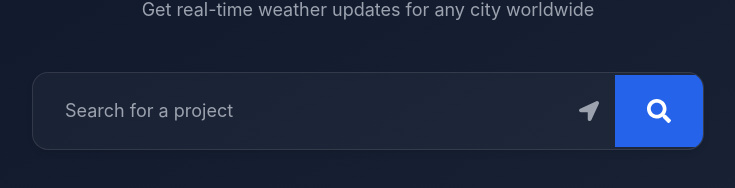
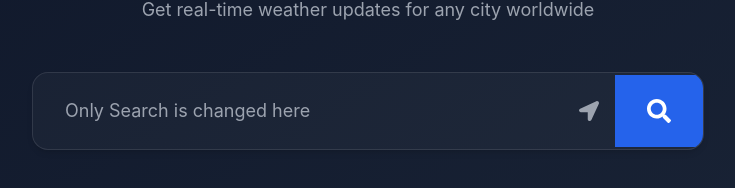
Before and after one commit to visheshmadan678/weatherapp, a React (Vite) app: page / in a window 1280 px wide. Shown: the part 120-308 px from the top of the page, without its empty margins (272-1007 px from the left). Built offline with nearby package versions, Linux system fonts and the light colour scheme.

Commit message:
changed the search bar

```diff
--- a/src/components/SearchBar.jsx
+++ b/src/components/SearchBar.jsx
@@ -21,7 +21,7 @@ function SearchBar({ onSearch }) {
               type="text"
               value={city}
               onChange={(e) => setCity(e.target.value)}
-              placeholder="Search for a project"
+              placeholder="Only Search is changed here"
               className="w-full px-8 py-6 text-lg text-white bg-transparent placeholder-gray-400 search-input focus:outline-none"
             />
             <FaLocationArrow className="absolute right-4 top-1/2 transform -translate-y-1/2 text-gray-400 w-5 h-5 cursor-pointer hover:text-blue-400 transition-colors" />
```
